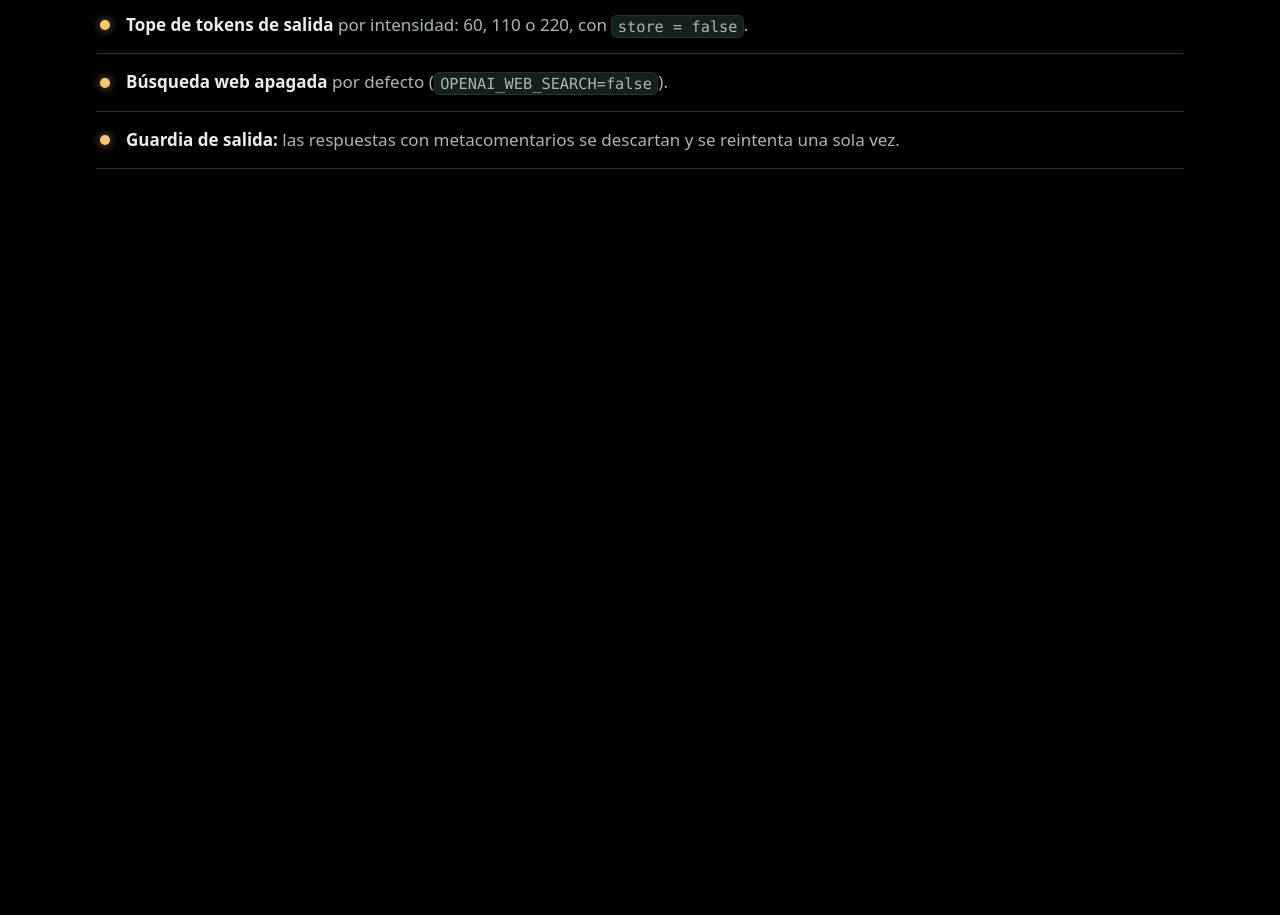
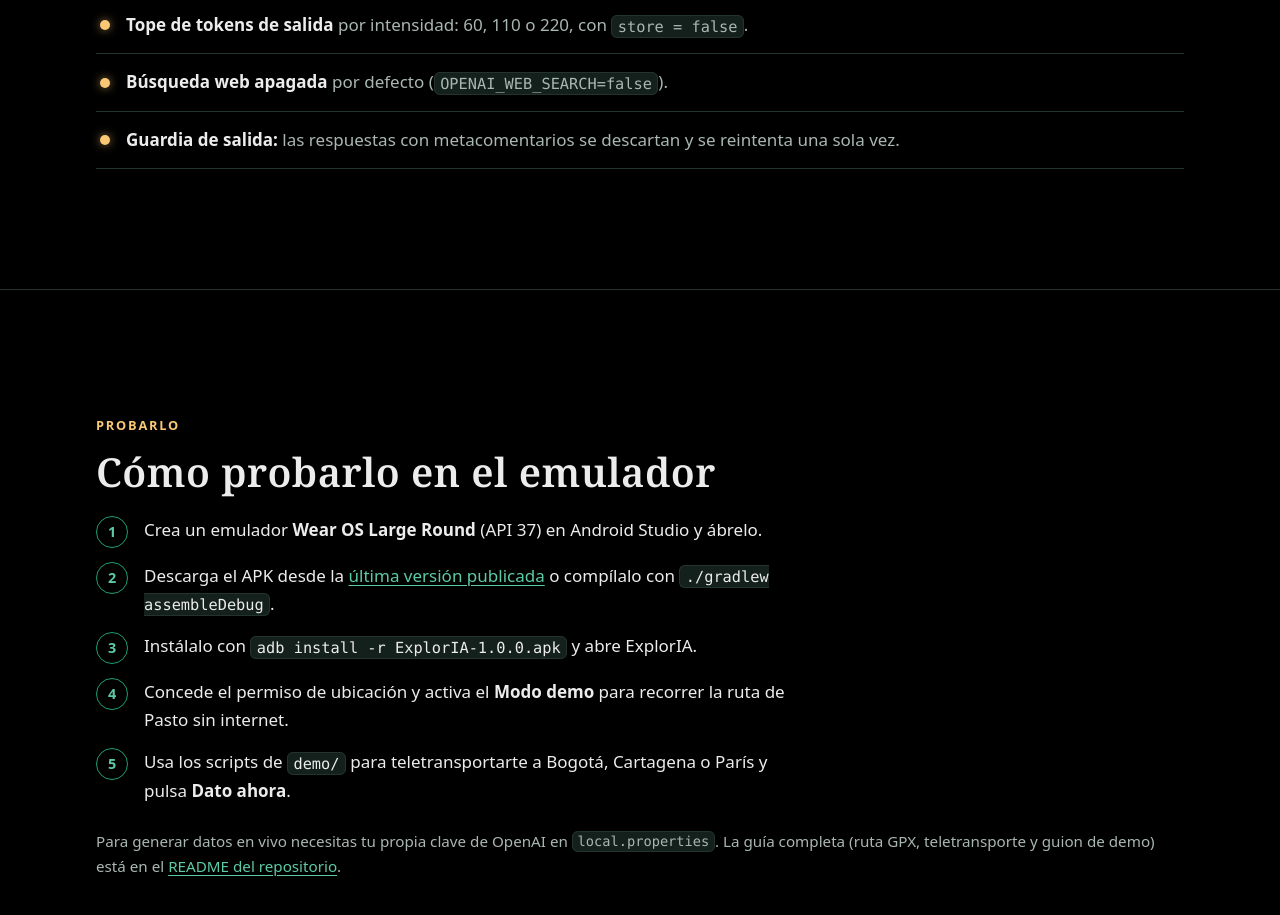
Before and after one commit to Daxlejo/ExplorIA, a plain HTML site: page web/index.html in a window 1280 px wide. Shown: the part 8304-9219 px from the top of the page. Before the commit the page ends 8593 px from the top, so only its background shows below. Drawn offline with Linux system fonts and the light colour scheme.

Commit message:
feat(web): agregar la guía corta para probar la app en el emulador
Co-Authored-By: Claude Opus 5.5 <noreply@anthropic.com>

```diff
--- a/web/index.html
+++ b/web/index.html
@@ -287,6 +287,21 @@
         </ul>
       </div>
     </section>
+
+    <section class="seccion" id="probar" aria-labelledby="titulo-probar">
+      <div class="contenedor">
+        <p class="seccion__eyebrow">Probarlo</p>
+        <h2 id="titulo-probar">Cómo probarlo en el emulador</h2>
+        <ol class="pasos">
+          <li>Crea un emulador <strong>Wear OS Large Round</strong> (API 37) en Android Studio y ábrelo.</li>
+          <li>Descarga el APK desde la <a href="https://github.com/Daxlejo/ExplorIA/releases/latest">última versión publicada</a> o compílalo con <code>./gradlew assembleDebug</code>.</li>
+          <li>Instálalo con <code>adb install -r ExplorIA-1.0.0.apk</code> y abre ExplorIA.</li>
+          <li>Concede el permiso de ubicación y activa el <strong>Modo demo</strong> para recorrer la ruta de Pasto sin internet.</li>
+          <li>Usa los scripts de <code>demo/</code> para teletransportarte a Bogotá, Cartagena o París y pulsa <strong>Dato ahora</strong>.</li>
+        </ol>
+        <p class="nota">Para generar datos en vivo necesitas tu propia clave de OpenAI en <code>local.properties</code>. La guía completa (ruta GPX, teletransporte y guion de demo) está en el <a href="https://github.com/Daxlejo/ExplorIA#8-configuración-e-instalación">README del repositorio</a>.</p>
+      </div>
+    </section>
   </main>
 
   <footer class="pie" id="creditos">
--- a/web/styles.css
+++ b/web/styles.css
@@ -625,3 +625,37 @@ code {
 .costos__lista strong {
   color: var(--texto);
 }
+
+/* Pasos para probarlo */
+.pasos {
+  counter-reset: item;
+  list-style: none;
+  margin: 0;
+  padding: 0;
+  display: grid;
+  gap: 14px;
+  max-width: 72ch;
+}
+
+.pasos li {
+  counter-increment: item;
+  position: relative;
+  padding-left: 48px;
+  min-height: 32px;
+}
+
+.pasos li::before {
+  content: counter(item);
+  position: absolute;
+  left: 0;
+  top: 0;
+  width: 32px;
+  height: 32px;
+  border-radius: 50%;
+  display: grid;
+  place-items: center;
+  border: 1px solid var(--teal);
+  color: var(--teal-claro);
+  font-weight: 700;
+  font-size: 0.9rem;
+}
```
